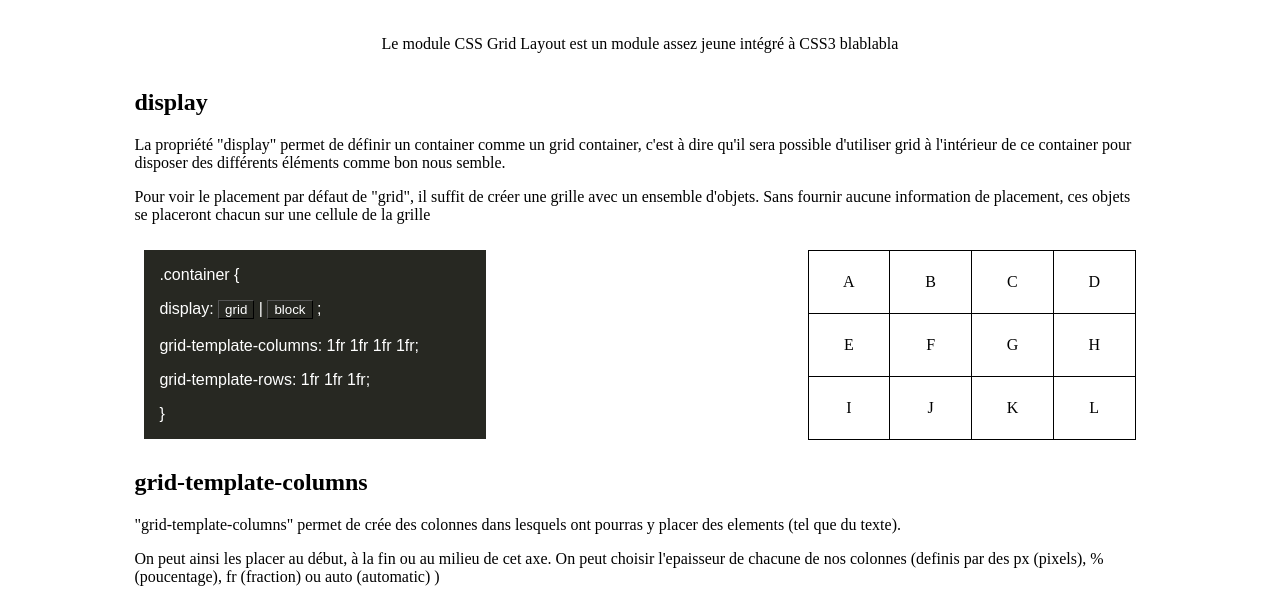
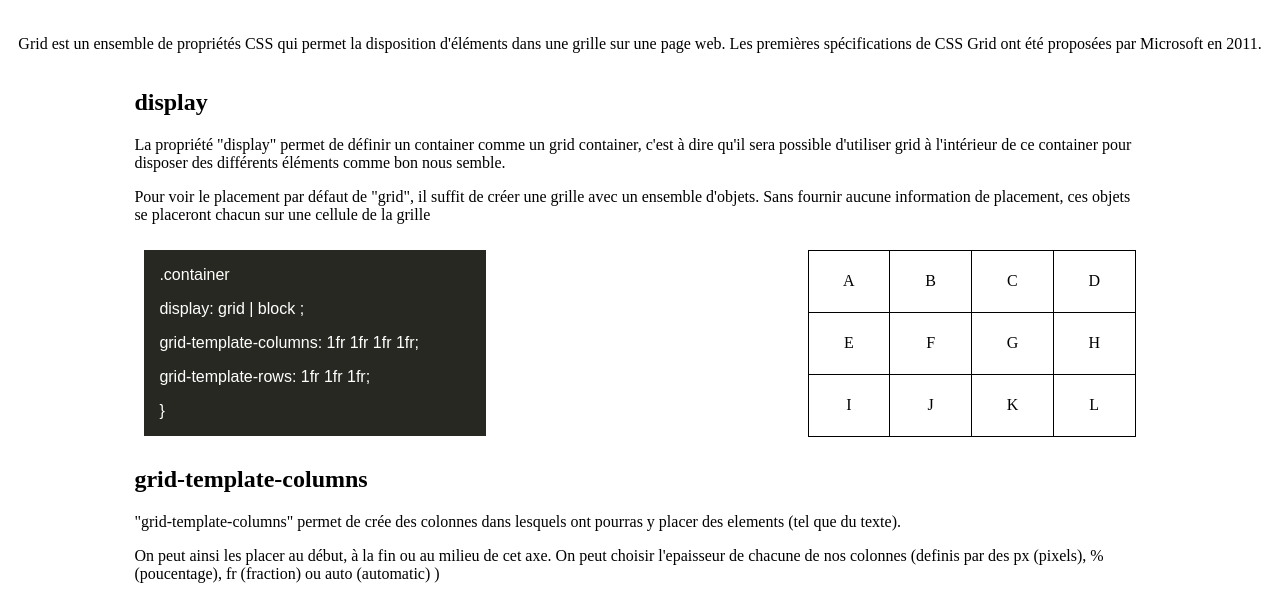
Before and after one commit to marion1998/Flex-CSS, a plain HTML site: page gridtheory/index.html in a window 1280 px wide. Shown: the part 134-730 px from the top of the page. Drawn offline with Linux system fonts and the light colour scheme.

Commit message:
text grid intro

```diff
--- a/gridtheory/index.html
+++ b/gridtheory/index.html
@@ -21,7 +21,7 @@
 	</nav>
 	<div class="intro">
 		<h1>The Grid Theory</h1>
-		<p>Le module CSS Grid Layout est un module assez jeune intégré à CSS3 blablabla</p>
+		<p>Grid est un ensemble de propriétés CSS qui permet la disposition d'éléments dans une grille sur une page web. Les premières spécifications de CSS Grid ont été proposées par Microsoft en 2011.</p>
 	</div>
 	<div class="container"> <!-- the grid container -->
 
@@ -45,9 +45,9 @@
 			<p>Pour voir le placement par défaut de "grid", il suffit de créer une grille avec un ensemble d'objets. Sans fournir aucune information de placement, ces objets se placeront chacun sur une cellule de la grille</p>
 			<div class="section">
 				<div class="codeblock">
-					<p>.container {</p>
-					<p>display: <button name="display" type="button" class="btn" >grid</button> |
-								<button name="display" type="button" class="btn" >block</button> ;</p>
+					<p>.container</p>
+					<p>display: <bufile:///home/zurcher/Documents/projetflex/Flex-CSS/gridtheory/style.csstton name="display" type="button" class="btn" >grid</button> |
+								<bufile:///home/zurcher/Documents/projetflex/Flex-CSS/gridtheory/style.csstton name="display" type="button" class="btn" >block</button> ;</p>
 					<p>grid-template-columns: 1fr 1fr 1fr 1fr;</p>
 					<p>grid-template-rows: 1fr 1fr 1fr;</p>
 					<p>}</p>
@@ -201,6 +201,7 @@
 
 
 			<h2>gaps</h2>
+			<p>"gaps" va nous servir a definir des espaces entre les cellules que comporte la grille, ca peut s'averer utile si l'on veux aérée notre page. </p>
 			<div class="section">
 				<div class="codeblock">
 					<p>.container {</p>
```
